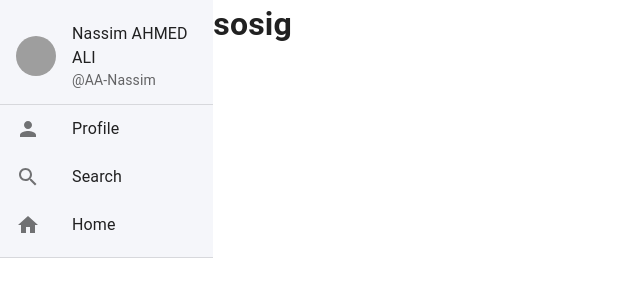
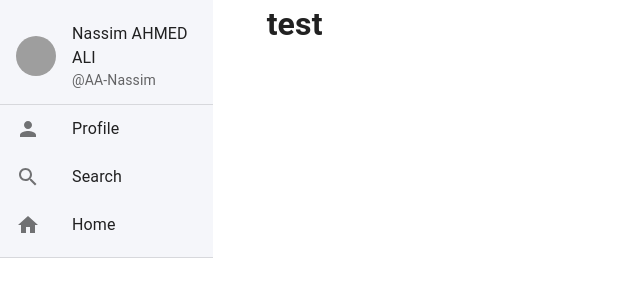
Before and after one commit to Nassim-Ddr/Twotter, a React (Create React App) app: page / in a window 1280 px wide. Shown: the top 300 px of the page, without its empty margins (0-640 px from the left). Built offline with nearby package versions, Linux system fonts and the light colour scheme; grey boxes are pictures that could not be loaded.

Commit message:
Big code optimisation with conditions insde return for LoggedIn

```diff
--- a/src/components/Home.js
+++ b/src/components/Home.js
@@ -1,5 +1,9 @@
 import React from 'react';
 import Post from './Post';
+import Box from '@mui/material/Box';
+import CssBaseline from '@mui/material/CssBaseline';
+
+import '../style/Home.css';
 
 class Home extends React.Component {
     // I LL PROBABLY NEED TO ADD A STATE FOR MSG LIST
@@ -7,7 +11,10 @@ class Home extends React.Component {
         return (
             //Post field + button
             //Messages
-            <h1>sosig</h1>
+            <Box sx={{ flexGrow: 1 }}  className='mainContent'>
+                <CssBaseline />
+                <h1>test</h1>
+            </Box>
         );
     }
 }
--- a/src/components/LoggedIn.js
+++ b/src/components/LoggedIn.js
@@ -15,36 +15,9 @@ class LoggedIn extends React.Component {
     }
 
     render() {
-        if (this.state.content === "Profile")
-            return (
-                <Box sx={{ flexGrow: 1 }}>
-                    <CssBaseline />
-                    <Grid container direction="row" justifyContent="center" className='Grid'>
-                        <Grid item className='GridItem' xs={2}>
-                            <Menu />
-                        </Grid>
-                        <Grid item className='GridItem ' xs={10}>
-                            <h1>Profile</h1>
-                        </Grid>
-                    </Grid>
-                </Box>
-            );
 
-        else if (this.state.content === "Search")
-            return (
-                <Box sx={{ flexGrow: 1 }}>
-                    <CssBaseline />
-                    <Grid container direction="row" justifyContent="center" className='Grid'>
-                        <Grid item className='GridItem' xs={2}>
-                            <Menu />
-                        </Grid>
-                        <Grid item className='GridItem ' xs={10}>
-                            <h1>Search</h1>
-                        </Grid>
-                    </Grid>
-                </Box>
-            );
-        else return (
+
+        return (
             <Box sx={{ flexGrow: 1 }}>
                 <CssBaseline />
                 <Grid container direction="row" justifyContent="center" className='Grid'>
@@ -52,11 +25,54 @@ class LoggedIn extends React.Component {
                         <Menu />
                     </Grid>
                     <Grid item className='GridItem ' xs={10}>
-                        <Home />
+                        {this.state.content === "Profile" && <h1>Profile</h1>}
+                        {this.state.content === "Search" && <h1>Search</h1>}
+                        {this.state.content === "Home" && <Home />}
                     </Grid>
                 </Grid>
-            </Box>
-        );
+            </Box>);
+        // if (this.state.content === "Profile")
+        //     return (
+        //         <Box sx={{ flexGrow: 1 }}>
+        //             <CssBaseline />
+        //             <Grid container direction="row" justifyContent="center" className='Grid'>
+        //                 <Grid item className='GridItem' xs={2}>
+        //                     <Menu />
+        //                 </Grid>
+        //                 <Grid item className='GridItem ' xs={10}>
+        //                     <h1>Profile</h1>
+        //                 </Grid>
+        //             </Grid>
+        //         </Box>
+        //     );
+
+        // else if (this.state.content === "Search")
+        //     return (
+        //         <Box sx={{ flexGrow: 1 }}>
+        //             <CssBaseline />
+        //             <Grid container direction="row" justifyContent="center" className='Grid'>
+        //                 <Grid item className='GridItem' xs={2}>
+        //                     <Menu />
+        //                 </Grid>
+        //                 <Grid item className='GridItem ' xs={10}>
+        //                     <h1>Search</h1>
+        //                 </Grid>
+        //             </Grid>
+        //         </Box>
+        //     );
+        // else return (
+        //     <Box sx={{ flexGrow: 1 }}>
+        //         <CssBaseline />
+        //         <Grid container direction="row" justifyContent="center" className='Grid'>
+        //             <Grid item className='GridItem' xs={2}>
+        //                 <Menu />
+        //             </Grid>
+        //             <Grid item className='GridItem ' xs={10}>
+        //                 <Home />
+        //             </Grid>
+        //         </Grid>
+        //     </Box>
+        // );
     }
 }
 
--- a/src/components/Post.js
+++ b/src/components/Post.js
@@ -1,4 +1,11 @@
 import React from 'react';
+import Avatar from '@mui/material/Avatar';
+import Button from '@mui/material/Button';
+import CssBaseline from '@mui/material/CssBaseline';
+import Grid from '@mui/material/Grid';
+
+
+
 
 class Post extends React.Component {
     constructor(props) {
@@ -14,11 +21,27 @@ class Post extends React.Component {
 
     render() {
         //Grid two columns
-            //Column 1 : scor
-            //Column 2 :
-                //Grid 2 rows :
-                    //Row 1 : Header (Profile pic, time, Buttons)
-                    //Row 2 : MEssage
+        //Column 1 : scor
+        //Column 2 :
+        //Grid 2 rows :
+        //Row 1 : Header (Profile pic, time, Buttons)
+        //Row 2 : MEssage
+        return (
+            <Grid container direction='row'>
+                <Grid item xs={1}>
+                    {/* SCORE COMPONENT */}
+                </Grid>
+                <Grid container direction='column' item xs={11}>
+                    <Grid item>
+                        {/* HEADER */}
+                    </Grid>
+                    <Grid item>
+                        {/* MESSAGE */}
+                    </Grid>
+                </Grid>
+
+            </Grid>
+        );
     }
 }
 
--- /dev/null
+++ b/src/style/Home.css
@@ -0,0 +1,4 @@
+.mainContent {
+  padding-left: 5%;
+  padding-right: 5%;
+}/*# sourceMappingURL=Home.css.map */
--- /dev/null
+++ b/src/style/Home.scss
@@ -0,0 +1,4 @@
+.mainContent {
+    padding-left: 5%;
+    padding-right: 5%;
+}
```
Also changed, not shown: 1 other file (tests, documents, lock files or other folders).
